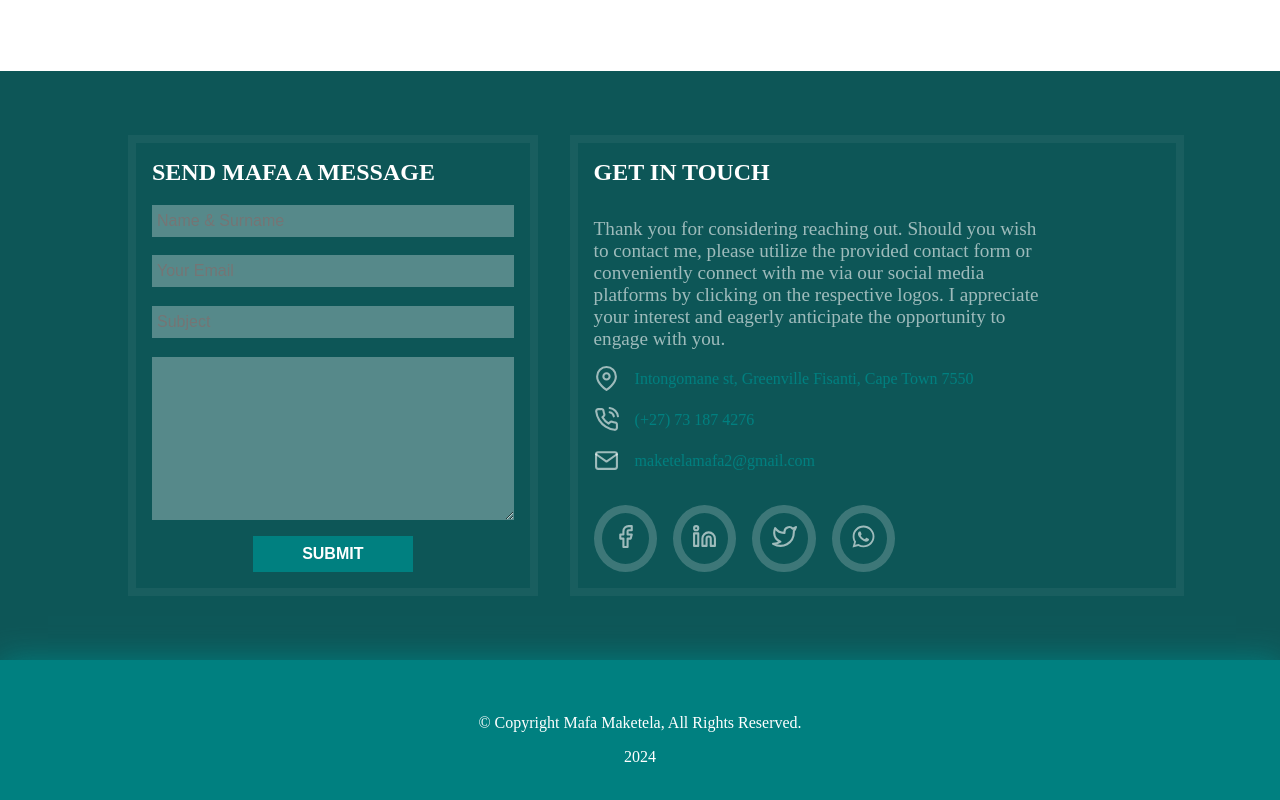
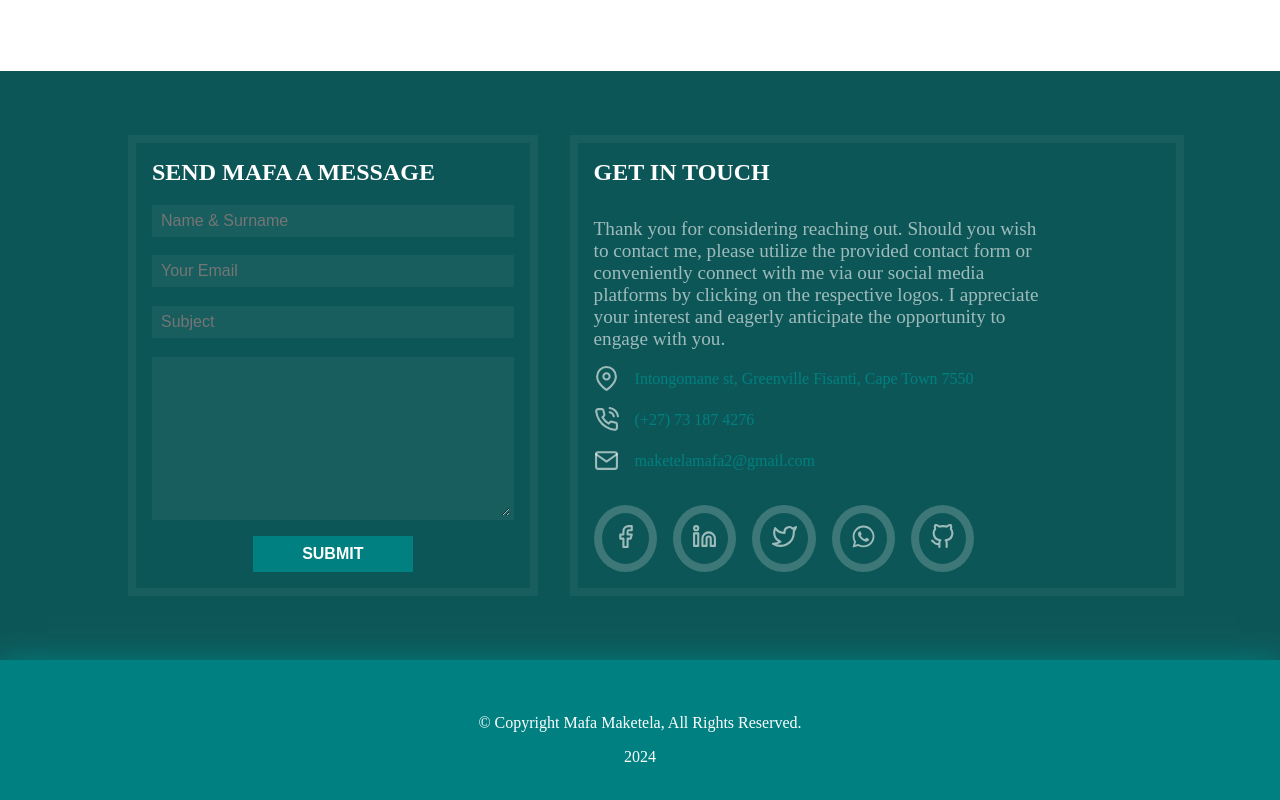
Before and after one commit to MM-Maketela/personal-portfolio-website, a website: page index.html in a window 1280 px wide. Shown: the part 2911-3711 px from the top of the page. Drawn offline with nearby package versions, Linux system fonts and the light colour scheme.

Commit message:
added link to github and made input text more clear

```diff
--- a/index.css
+++ b/index.css
@@ -159,6 +159,7 @@ p {
 }
 #contact {
   background-color: rgb(1, 77, 78, 0.95);
+
 }
 
 .input {
@@ -172,17 +173,25 @@ p {
 }
 .input,
 textarea {
-  background-color: rgba(255, 255, 255, 0.3);
+  background-color: rgba(255, 255, 255, 0.05);
   color: white;
   outline: none;
   border-style: none;
   padding: 5px;
   font-size: 1rem;
   box-sizing: border-box;
-}
+    /* to remove */
+  /* From https://css.glass */
+  backdrop-filter: blur(5px);
+  -webkit-backdrop-filter: blur(5px);
+  border: 4px solid transparent;
+
+
+  }
 .input:focus,
 textarea:focus {
-  background-color: rgba(255, 255, 255, 0.45);
+  border-color: teal;
+
 }
 
 #form {
--- a/index.html
+++ b/index.html
@@ -596,6 +596,14 @@
                   <img src="./assets/other/whatsapp.svg" class="soclialIcon" />
                 </a>
               </div>
+              <div class="socialIconContainer">
+                <a
+                  target="_blank"
+                  href="https://github.com/MM-Maketela"
+                >
+                  <img src="./assets/other/github.svg" class="soclialIcon" />
+                </a>
+              </div>
             </div>
           </div>
         </div>
```
Also changed, not shown: assets/other/github.svg (added).
